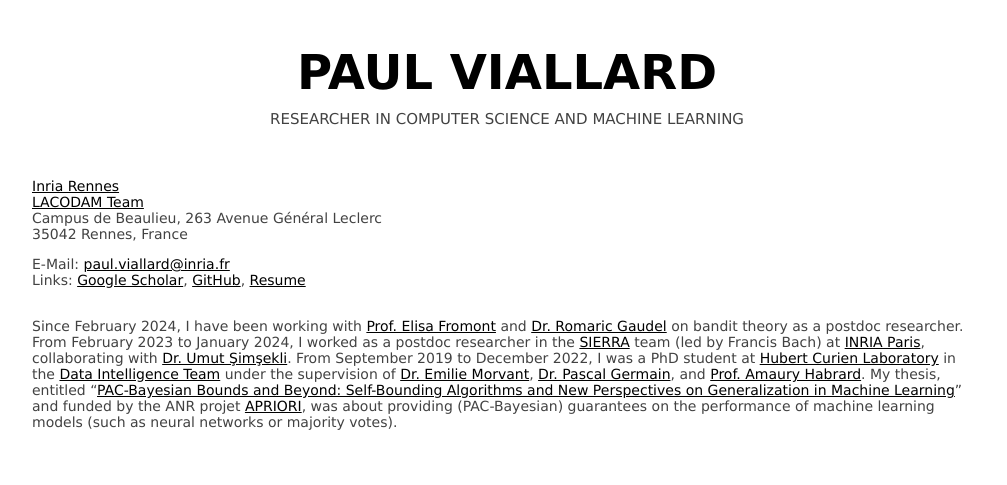
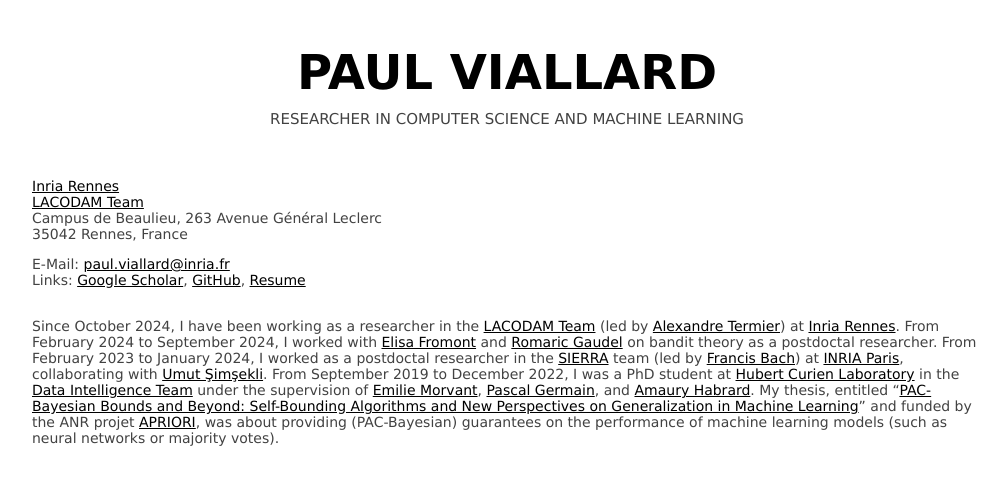
Before and after one commit to paulviallard/paulviallard.github.io, a Jekyll site: the page built from about.md, in a window 1280 px wide. Shown: the top 485 px of the page, without its empty margins (133-1140 px from the left). Built offline with Jekyll 4.4.1, drawn with Linux system fonts in a browser that asks for light colours; our own code applies the rules of GitHub Pages for plain Markdown files.

Commit message:
feat: modified about

```diff
--- a/about.md
+++ b/about.md
@@ -6,6 +6,8 @@ Campus de Beaulieu, 263 Avenue Général Leclerc
 E-Mail: [paul.viallard@inria.fr](mailto:paul.viallard@inria.fr)
 Links: [Google Scholar](https://scholar.google.fr/citations?hl=en&user=k-5mpncAAAAJ), [GitHub](https://github.com/paulviallard), [Resume](/assets/resume.pdf)<br /><br />
 
-Since February 2024, I have been working with [Prof. Elisa Fromont](http://people.irisa.fr/Elisa.Fromont/) and [Dr. Romaric Gaudel](https://sites.google.com/site/romaricgaudel/) on bandit theory as a postdoc researcher.
-From February 2023 to January 2024, I worked as a postdoc researcher in the [SIERRA](https://www.di.ens.fr/sierra/) team (led by Francis Bach) at [INRIA Paris](https://www.inria.fr/fr/centre-inria-de-paris), collaborating with [Dr. Umut Şimşekli](https://www.di.ens.fr/umut.simsekli/).
-From September 2019 to December 2022, I was a PhD student at [Hubert Curien Laboratory](https://laboratoirehubertcurien.univ-st-etienne.fr/en/teams/data-intelligence.html) in the [Data Intelligence Team](https://laboratoirehubertcurien.univ-st-etienne.fr/en/teams/data-intelligence.html) under the supervision of [Dr. Emilie Morvant](https://perso.univ-st-etienne.fr/me63854h/), [Dr. Pascal Germain](http://www.pascalgermain.info), and [Prof. Amaury Habrard](https://perso.univ-st-etienne.fr/habrarda/). My thesis, entitled "[PAC-Bayesian Bounds and Beyond: Self-Bounding Algorithms and New Perspectives on Generalization in Machine Learning](https://www.theses.fr/s229105)" and funded by the ANR projet [APRIORI](https://project.inria.fr/apriori/), was about providing (PAC-Bayesian) guarantees on the performance of machine learning models (such as neural networks or majority votes).
+
+Since October 2024, I have been working as a researcher in the [LACODAM Team](https://team.inria.fr/lacodam/fr/) (led by [Alexandre Termier](https://people.irisa.fr/Alexandre.Termier/)) at [Inria Rennes](https://www.inria.fr/fr/centre-inria-universite-rennes).
+From February 2024 to September 2024, I worked with [Elisa Fromont](http://people.irisa.fr/Elisa.Fromont/) and [Romaric Gaudel](https://sites.google.com/site/romaricgaudel/) on bandit theory as a postdoctal researcher.
+From February 2023 to January 2024, I worked as a postdoctal researcher in the [SIERRA](https://sierra-mlopt.github.io/) team (led by [Francis Bach](https://www.di.ens.fr/~fbach/)) at [INRIA Paris](https://www.inria.fr/fr/centre-inria-de-paris), collaborating with [Umut Şimşekli](https://www.di.ens.fr/umut.simsekli/).
+From September 2019 to December 2022, I was a PhD student at [Hubert Curien Laboratory](https://laboratoirehubertcurien.univ-st-etienne.fr/en/teams/data-intelligence.html) in the [Data Intelligence Team](https://laboratoirehubertcurien.univ-st-etienne.fr/en/teams/data-intelligence.html) under the supervision of [Emilie Morvant](https://perso.univ-st-etienne.fr/me63854h/), [Pascal Germain](http://www.pascalgermain.info), and [Amaury Habrard](https://perso.univ-st-etienne.fr/habrarda/). My thesis, entitled "[PAC-Bayesian Bounds and Beyond: Self-Bounding Algorithms and New Perspectives on Generalization in Machine Learning](https://www.theses.fr/s229105)" and funded by the ANR projet [APRIORI](https://project.inria.fr/apriori/), was about providing (PAC-Bayesian) guarantees on the performance of machine learning models (such as neural networks or majority votes).
```
